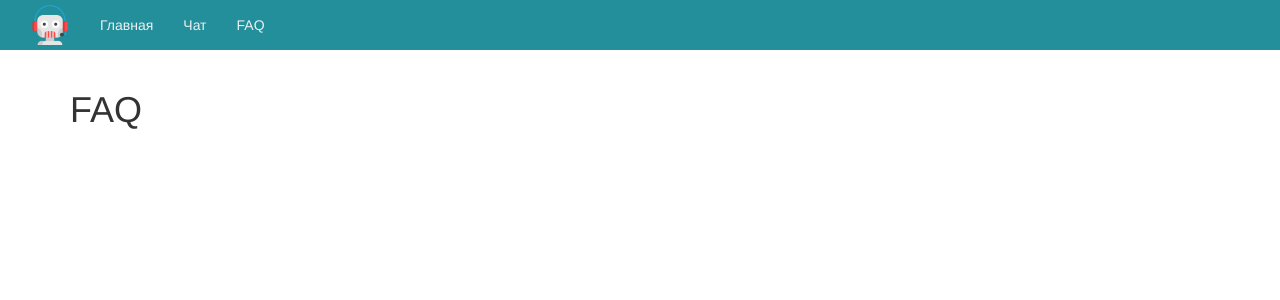
After one commit to sanyapalmero/directum-chat-bot-preparing, a Django app: page /faq/ in a window 1280 px wide. The commit adds this page. Shown: the top 300 px of the page. Run offline with Django 3.2, Linux system fonts and the light colour scheme; some libraries are stand-ins or nearby versions.

Commit message:
Add FAQ page

```diff
--- a/chat/urls.py
+++ b/chat/urls.py
@@ -5,5 +5,6 @@ app_name = 'chat'
 
 urlpatterns = [
     path('', views.IndexView.as_view(), name='index'),
-    path('chat/', views.ChatView.as_view(), name='chat')
+    path('chat/', views.ChatView.as_view(), name='chat'),
+    path('faq/', views.FaqView.as_view(), name='faq')
 ]
--- a/chat/views.py
+++ b/chat/views.py
@@ -23,3 +23,10 @@ class ChatView(View):
             return JsonResponse({'UserMessage':user_message, 'BotMessage':'Замечательно!'})
         else:
             return JsonResponse({'UserMessage':user_message, 'BotMessage':'Непонятный для меня запрос :('})
+
+
+class FaqView(View):
+    """FAQ страница"""
+    def get(self, request):
+        template_name = 'chat/faq.html'
+        return render(request, template_name)
--- a/templates/base.html
+++ b/templates/base.html
@@ -25,7 +25,7 @@
                 <ul class="nav navbar-nav">
                     <li><a href="{% url 'chat:index' %}">Главная</a></li>
                     <li><a href="{% url 'chat:chat' %}">Чат</a></li>
-                    <li><a href="#">FAQ</a></li>
+                    <li><a href="{% url 'chat:faq' %}">FAQ</a></li>
                 </ul>
             </div>
         </div>
--- /dev/null
+++ b/templates/chat/faq.html
@@ -0,0 +1,5 @@
+{% extends "base.html" %}
+
+{% block content %}
+    <h1>FAQ</h1>
+{% endblock %}
```
